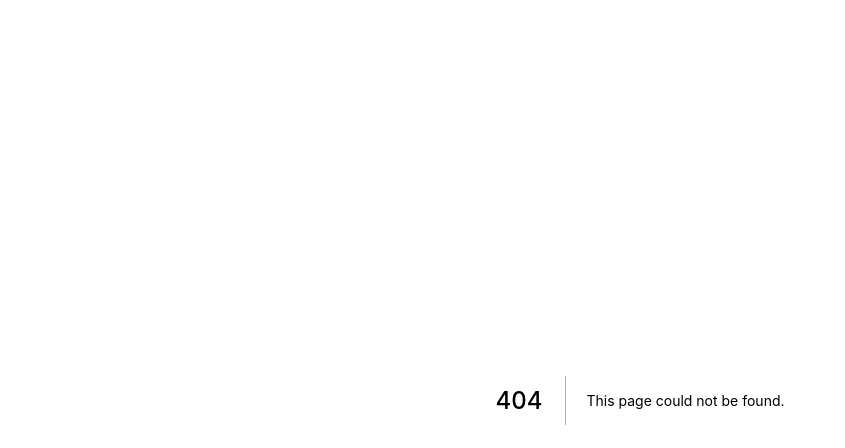
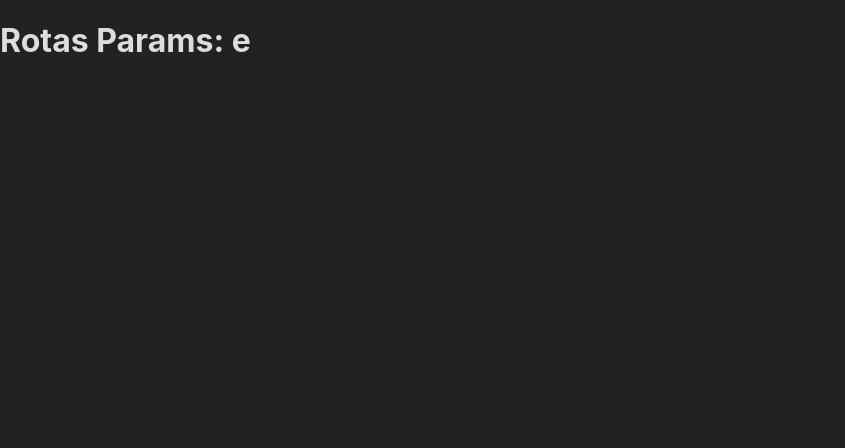
Before and after one commit to natavitoriano/nextjs-course, a Next.js app in the folder basic-next/: page /routes/params in a window 1280 px wide. Before the commit this address had no page. Shown: the top 448 px of the page, without its empty margins (0-845 px from the left). Built offline with nearby package versions, Linux system fonts and the light colour scheme.

Commit message:
Pass parameters by url

```diff
--- /dev/null
+++ b/basic-next/src/pages/routes/params.jsx
@@ -0,0 +1,15 @@
+import { useRouter } from 'next/router';
+
+export default function params() {
+    const router = useRouter();
+
+    const id = router.query.id;
+    const name = router.query.name;
+
+    console.log(router);
+    return (
+        <div>
+            <h1>Rotas Params: {id} e {name}</h1>
+        </div>
+    )
+}
```
